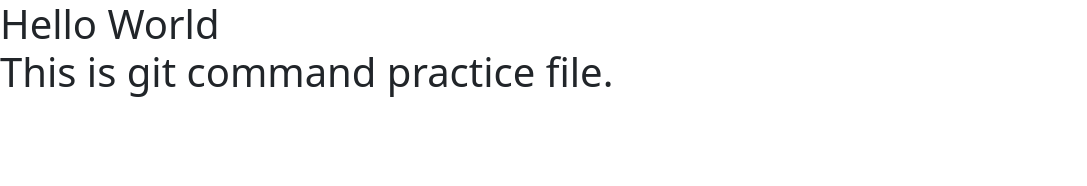
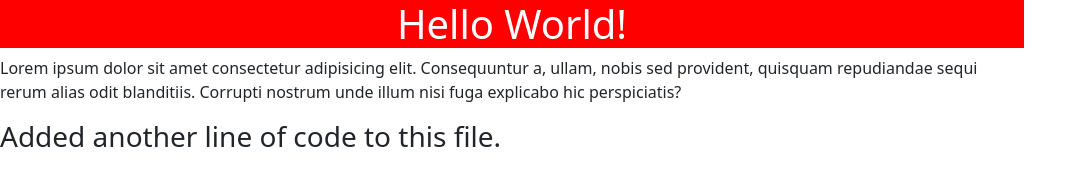
Before and after one commit to astainy1/christian_portfolio, a plain HTML site: page index1.html in a window 1280 px wide. Shown: the whole page, without its empty margins (0-1087 px from the left). Drawn offline with nearby package versions, Linux system fonts and the light colour scheme.

Commit message:
I've styled and added a heading and paragraph.

```diff
--- a/index1.html
+++ b/index1.html
@@ -5,11 +5,32 @@
     <meta name="viewport" content="width=device-width, initial-scale=1.0">
     <link rel="stylesheet" href="https://cdn.jsdelivr.net/npm/bootstrap@5.3.3/dist/css/bootstrap.min.css">
     <title>Git Practice File</title>
+
+<style>
+    body{
+        max-width: 80%;
+        box-sizing: content-box;
+    }
+
+    h1{
+        background-color: red;
+        color: #fff;
+        text-align: center;
+    }
+</style>
 </head>
 <body>
     <h1>
-        Hello World
-        <p>This is git command practice file.</p>
+        Hello World!
     </h1>
+    <p>
+        Lorem ipsum dolor sit amet consectetur
+        adipisicing elit. Consequuntur a, ullam,
+        nobis sed provident, quisquam repudiandae
+        sequi rerum alias odit blanditiis. Corrupti
+        nostrum unde illum nisi fuga explicabo hic
+        perspiciatis?
+    </p>
+    <h3> Added another line of code to this file.</h3>
 </body>
 </html>
```
